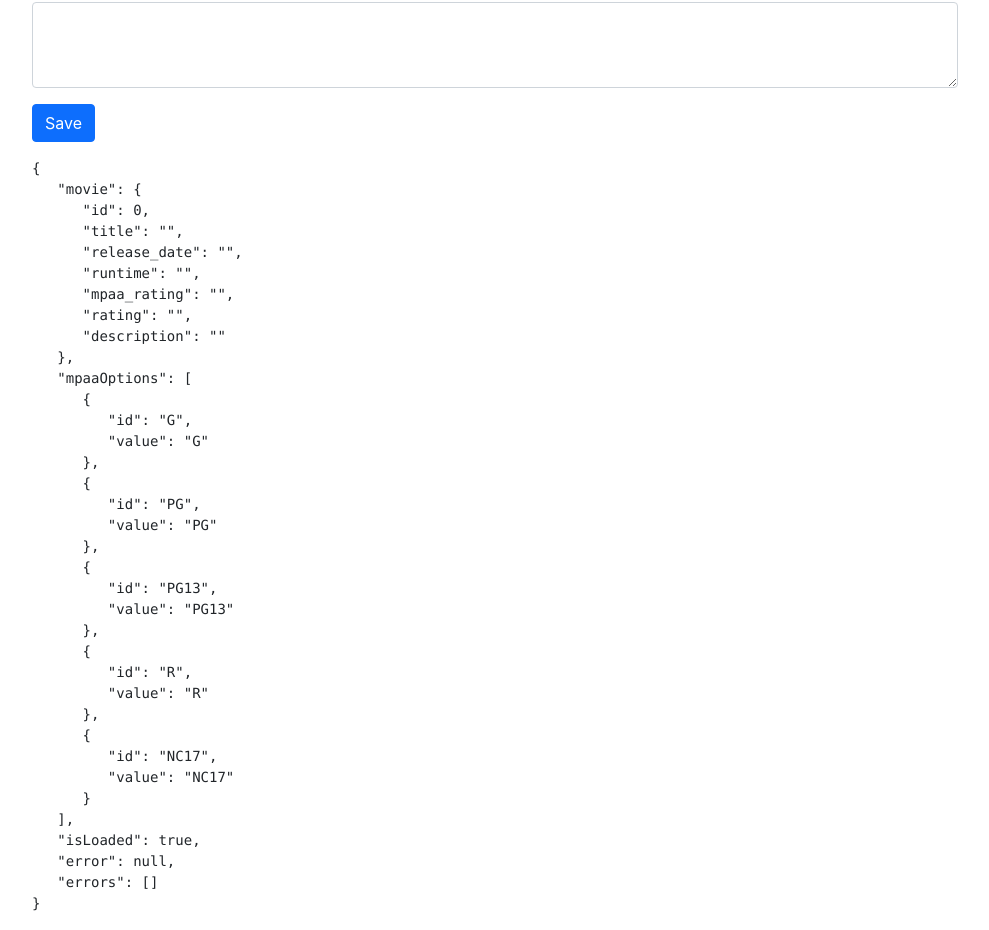
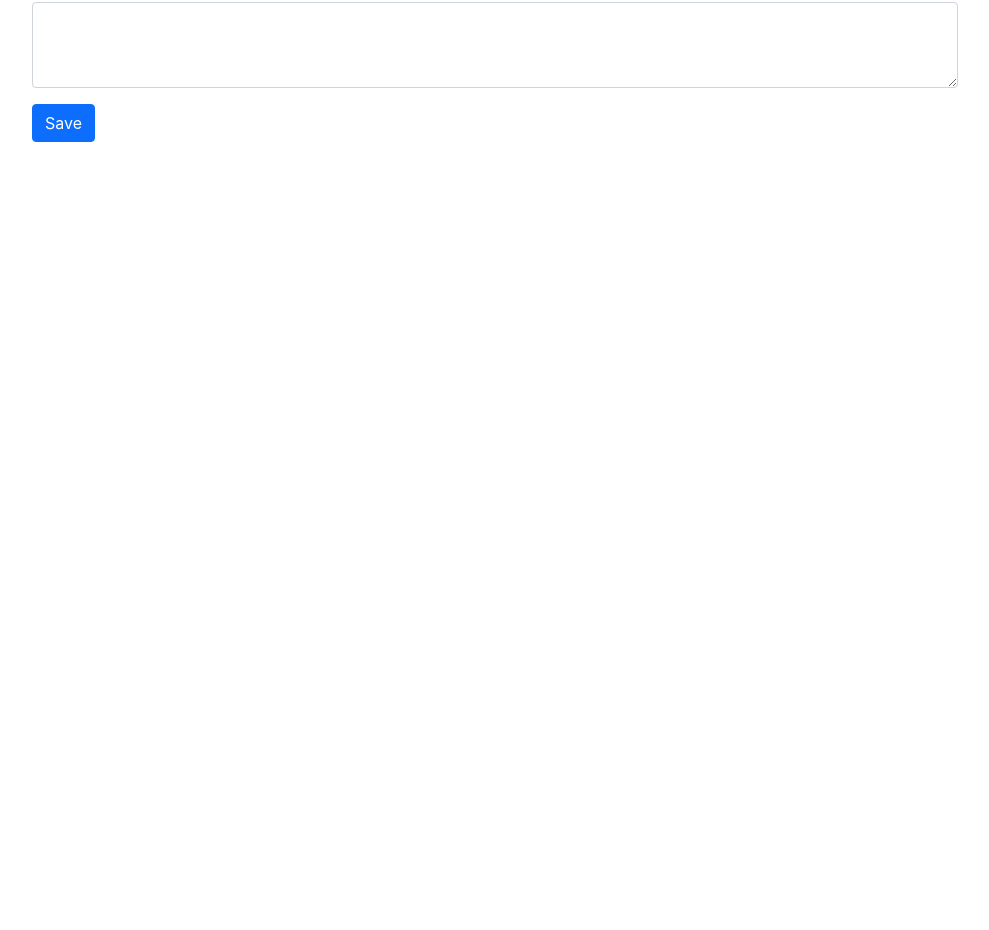
Before and after one commit to nao-18/react-app-with-golang-rest-api, a React (Create React App) app in the folder go-movies/: page /admin/movie/0 in a window 1280 px wide. Shown: the part 612-1542 px from the top of the page, without its empty margins (240-1229 px from the left). After the commit the page ends 800 px from the top, so only its background shows below. Built offline with nearby package versions, Linux system fonts and the light colour scheme.

Commit message:
delete display json

```diff
--- a/go-movies/src/components/EditMovie.js
+++ b/go-movies/src/components/EditMovie.js
@@ -193,10 +193,6 @@
 
             <button className="btn btn-primary">Save</button>
           </form>
-
-          <div className="mt-3">
-            <pre>{JSON.stringify(this.state, null, 3)}</pre>
-          </div>
         </Fragment>
       );
     }
```
